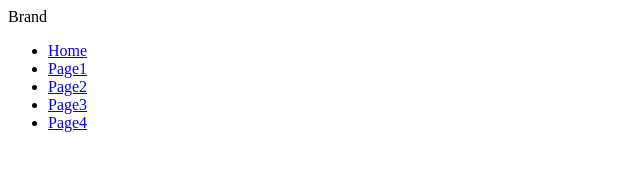
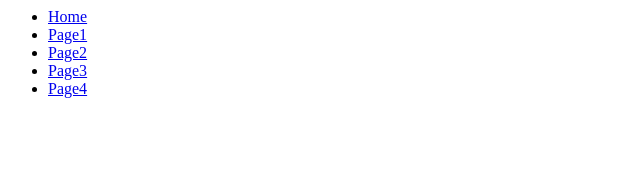
Before and after one commit to MariusMonkam/navigation-bar, a plain HTML site: page index.html in a window 1280 px wide. Shown: the whole page, without its empty margins (0-640 px from the left). Drawn offline with Linux system fonts and the light colour scheme.

Commit message:
index file

```diff
--- a/index.html
+++ b/index.html
@@ -1,4 +1,3 @@
-<div id="brand">Brand</div>
 <nav>
     <ul>
         <li><a href="/">Home</a>
```
